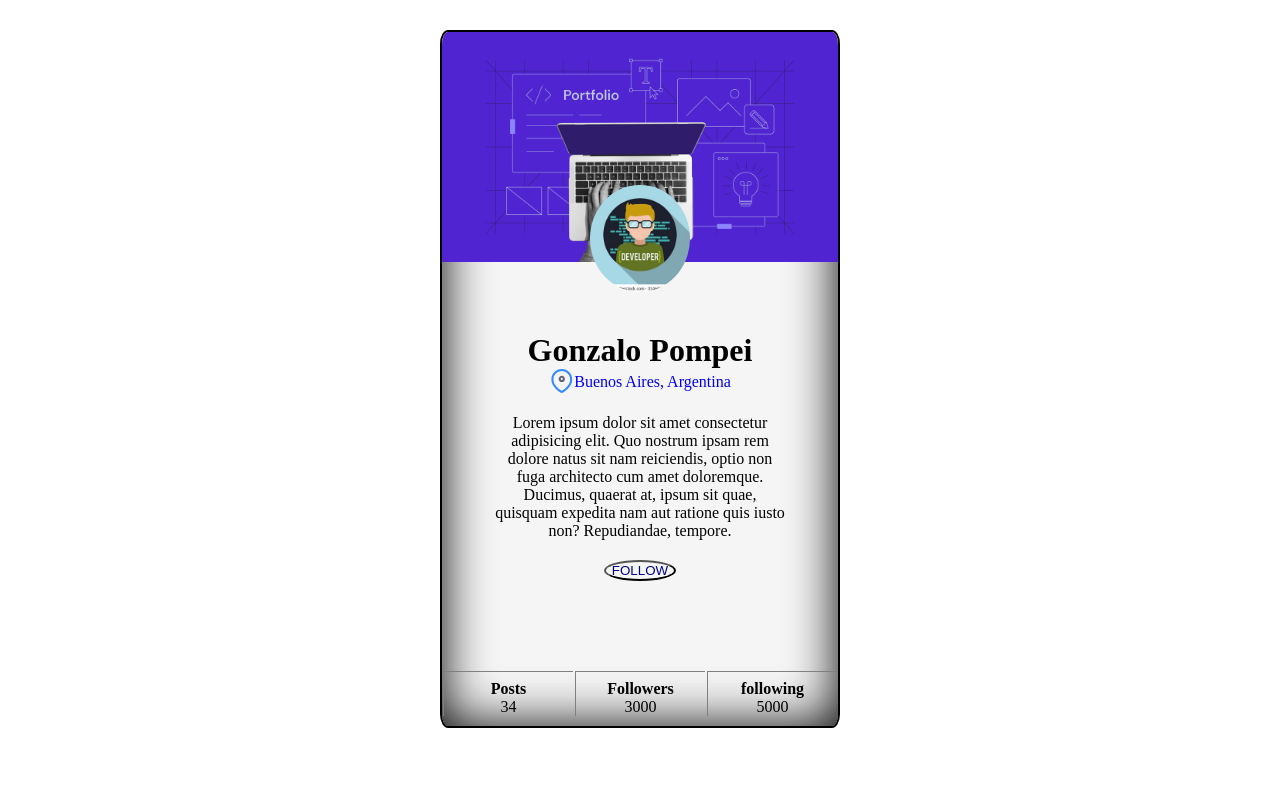
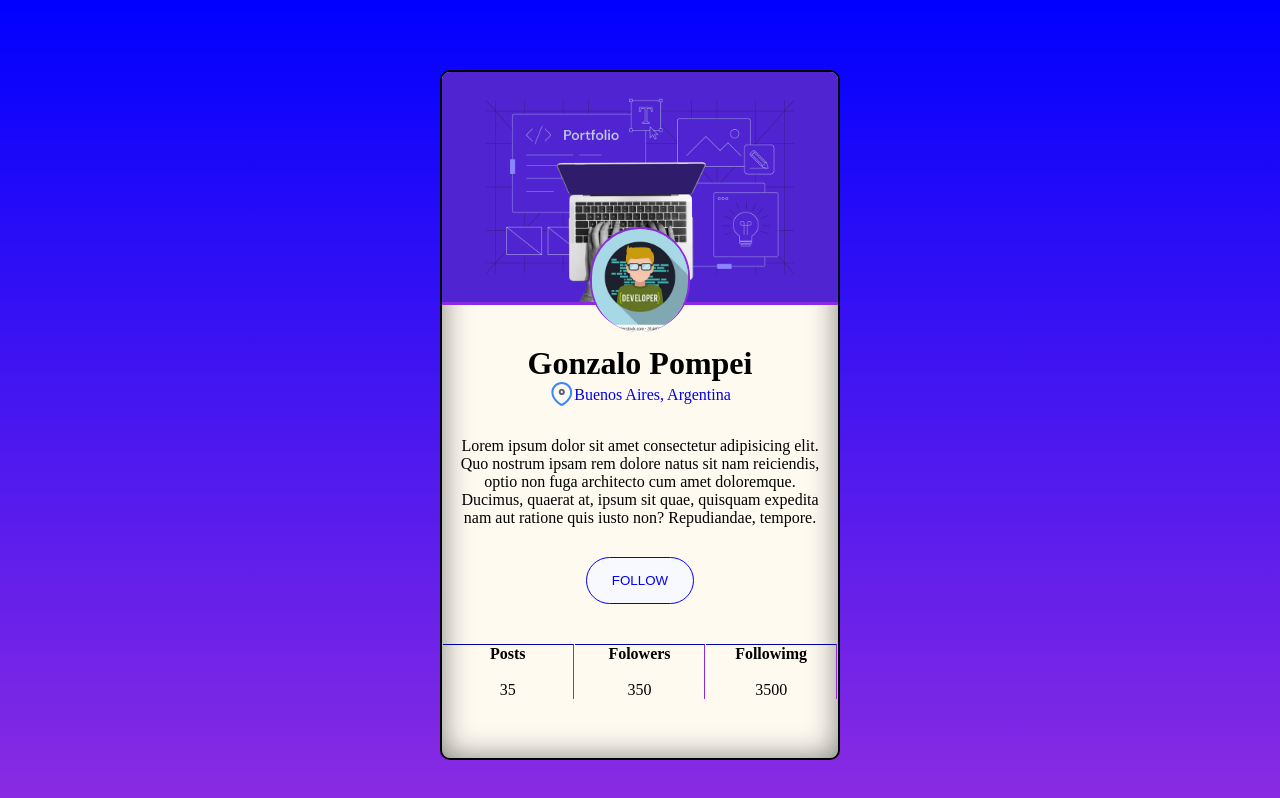
Before and after one commit to SR-GFP/manzdev-retos-basic-card, a website built with Vite: page src/index.html in a window 1280 px wide. Built offline with nearby package versions, Linux system fonts and the light colour scheme.

Commit message:
update app movil

```diff
--- a/src/index.css
+++ b/src/index.css
@@ -6,20 +6,24 @@
 body {
   display: flex;
   justify-content: center;
+  width: 100%;
+  height: 100vh;
+  padding: 40px;
+  background: linear-gradient(blue, blueviolet)
 }
 
 .basic-card {
   border: 2px solid black;
   width: 400px;
-  background-color: whitesmoke;
-  border-radius: 2%;
+  background-color: floralwhite;
+  border-radius: 10px;
   margin-top: 30px;
-  box-shadow: inset 0 0 50px black;
+  box-shadow: inset 0 0 30px grey;
   overflow: hidden;
 }
 
 .header {
-  background-color: yellow;
+  border-bottom: 3px solid blueviolet;
   width: 100%;
   height: auto;
 }
@@ -39,15 +43,14 @@ body {
   width: 100px;
   position: absolute;
   bottom: -30px;
-  border-radius: 50%
+  border-radius: 50px;
+  border-top: 2px solid blueviolet;
+  border-left: 2px solid blueviolet;
+  border-right: 2px solid blueviolet;
 }
 
 .main {
-  padding: 50px;
-}
-
-.main {
-  margin-top: 20px;
+  margin-top: 30px;
   display: flex;
   flex-direction: column;
   justify-content: center;
@@ -56,6 +59,7 @@ body {
 }
 
 .main-name{
+  margin-top: 10px;
   display: flex;
   flex-direction: column;
   align-items: center;
@@ -69,12 +73,13 @@ body {
   display: flex;
   justify-content: row;
   align-items: center;
-  aling-contente: space-evenly;
+  align-content: space-evenly;
 }
 
 .main-description{
   margin-top: 20px;
   text-align: center;
+  padding: 10px;
 }
 
 .main-buttom{
@@ -82,31 +87,31 @@ body {
 }
 
 .buttom {
-  border-radius: 50%;
-  background-color: transparent;
-  color: darkblue;
+  border-radius: 30px;
+  padding: 15px 25px;
+  color: blue;
+  background-color: ghostwhite;
+  border: 1px solid blue;
 }
 
+.buttom:hover {
+  color: white;
+  background-color: blue;
+  border: none;
+}
 footer{
   margin-top: 40px;
-}
-
-.footer-datafolowers {
+  width: 100%;
   display: flex;
   flex-direction: row;
-  justify-content: space-around;
-  margin-bottom: 10px;
+  justify-content: space-evenly;
+  align-items: center;
 }
-
-.data{
+.footer-data {
+  width: 33%;
   display: flex;
-  justify-content: center;
   flex-direction: column;
   align-items: center;
-  border-top: 1px solid grey;
-  border-left: 1px solid grey;
-  border-right: 1px soid grey;
-  width: 33%;
-  padding-top: 8px;
-
+  border-top: 1px inset blue;
+  border-right: 1px solid blueviolet;
 }
--- a/src/index.html
+++ b/src/index.html
@@ -17,7 +17,7 @@
 
     <!--Header -->
     <header class="header">
-      <div class="header-cnt-images" >
+      <div class="header-cnt-images">
         <img class="header-backgroung-image" src="./assets/web-developer-portfolio.webp" alt="Imagen de Fondo">
         <img class="header-avatar-image" src="./assets/avatar2.webp" alt="Avatar del Usuario">
       </div>
@@ -38,7 +38,7 @@
         <p>Lorem ipsum dolor sit amet consectetur adipisicing elit. Quo nostrum ipsam rem dolore natus sit nam reiciendis, optio non fuga architecto cum amet doloremque. Ducimus, quaerat at, ipsum sit quae, quisquam expedita nam aut ratione quis iusto non? Repudiandae, tempore.</p>
       </div>
       <div class="main-buttom">
-          <button class="buttom" type="submit">
+        <button id="btn-follow" class="buttom" type="submit">
           FOLLOW
         </button>
       </div>
@@ -47,23 +47,25 @@
 
     <!--Footer -->
     <footer>
-      <div class="footer-datafolowers">
-        <div class="post data">
+      <div class="footer-data">
+        <h4>Posts</h4>
+        <div>
           <img src="" alt="">
-          <h4>Posts</h4>
-          <p>34</p>
+          <p>35</p>
         </div>
-        <div class="followers data">
+      </div>
+      <div class="footer-data">
+        <h4>Folowers</h4>
+        <div>
           <img src="" alt="">
-          <h4>
-            Followers
-          </h4>
-          <p>3000</p>
+          <p>350</p>
         </div>
-        <div class="following data">
+      </div>
+      <div class="footer-data">
+        <h4>Followimg</h4>
+        <div>
           <img src="" alt="">
-          <h4>following</h4>
-          <p>5000</p>
+          <p>3500</p>
         </div>
       </div>
     </footer>
```
Lines whose indentation alone changed are shown as unchanged.
